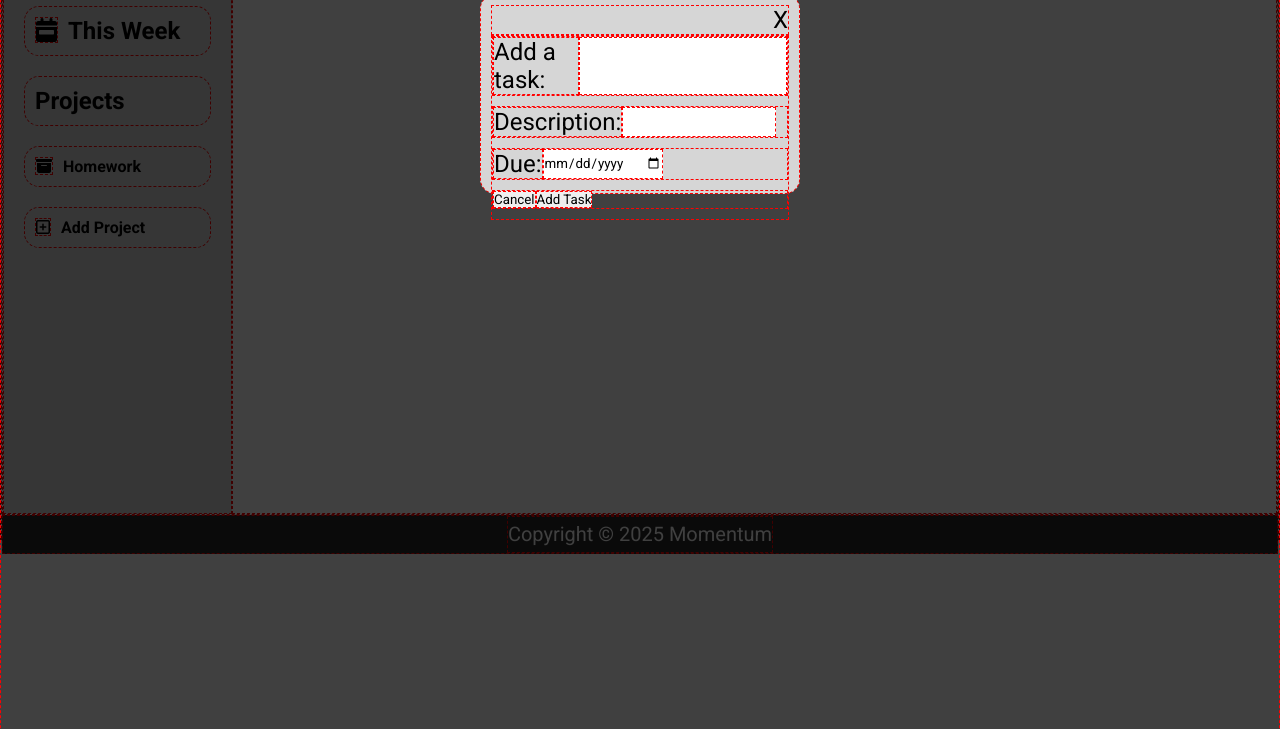
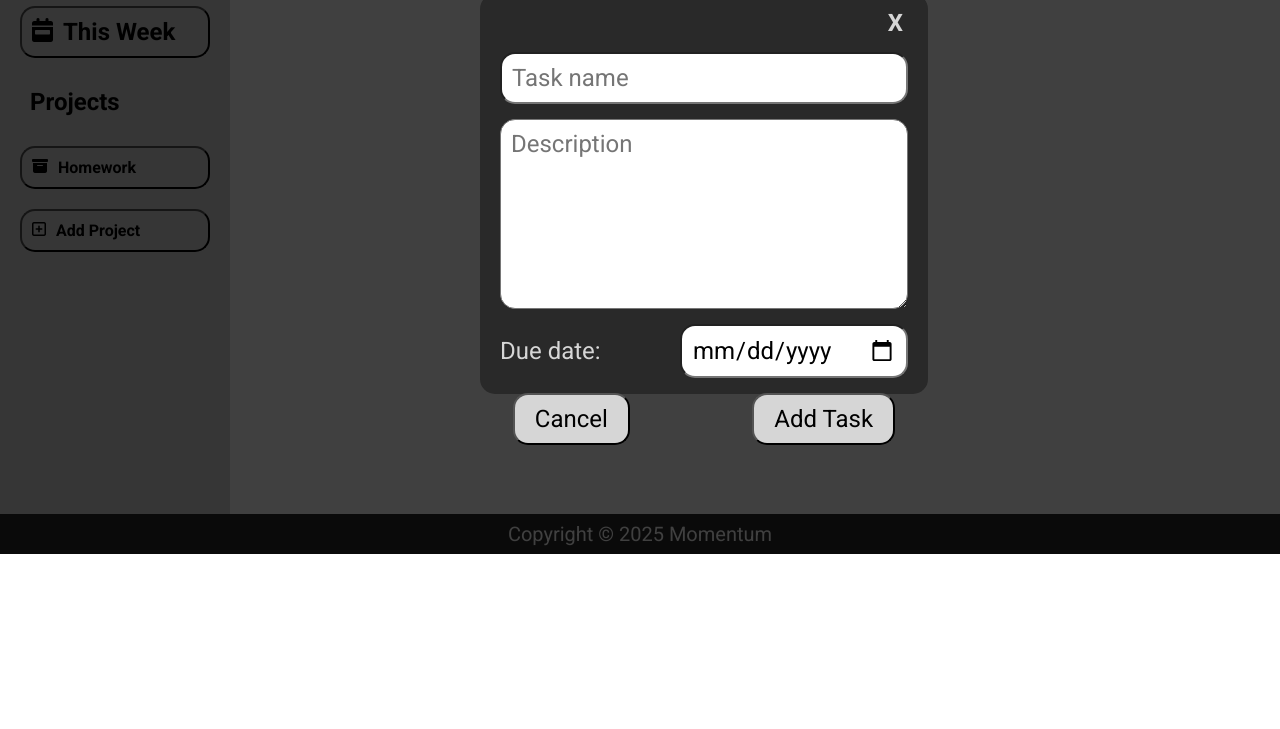
Before and after one commit to SaiefB/Momentum-ToDoList, a website built with webpack: page src/template.html in a window 1280 px wide. Shown: the part 246-975 px from the top of the page. After the commit the page ends 800 px from the top, so only its background shows below. Built offline with nearby package versions, Linux system fonts and the light colour scheme.

Commit message:
Added the modal for creating a new task

```diff
--- a/src/styles.css
+++ b/src/styles.css
@@ -3,7 +3,7 @@
 *{
   margin: 0;
   padding: 0;
-  border: 1px dashed rgb(255, 0, 0);
+  /* border: 1px dashed rgb(255, 0, 0); */
   box-sizing: border-box;
   font-family: "Roboto", serif;
 }
@@ -159,7 +159,7 @@ aside button:hover, aside p:hover {
   top: 0;
   left: 0;
   width: 100%;
-  height: 200%;
+  height: 100%;
   z-index: 10;
   background-color: rgba(0,0,0,0.75); /*dim the background*/
   display: block;
@@ -170,12 +170,12 @@ aside button:hover, aside p:hover {
   z-index: 11;
   display: block;
   position: fixed;
-  background-color: var(--accent-lightgrey);
-  padding: 10px;
+  background-color: var(--primary-black);
+  padding: 15px 20px;
   border-radius: 15px;
   font-size: 1.5rem;
-  width: 25%;
-  height: 25%;
+  width: 35%;
+  height: 50%;
   left: 50%;
   top: 50%;
   margin-top: -12.5%;
@@ -183,8 +183,11 @@ aside button:hover, aside p:hover {
 }
 
 .modalClose {
+  color: var(--accent-lightgrey);
   display: flex;
   justify-content: right;
+  font-weight: 700;
+  margin: 0 5px 10px 0;
 }
 
 .modalClose:hover {
@@ -193,16 +196,61 @@ aside button:hover, aside p:hover {
 }
 
 form div {
-  margin-bottom: 10px;
+  margin: 15px 0;
   display: flex;
-
 }
 
+input {
+  cursor: pointer;
+}
 
+.taskInputDiv input, .descriptionInputDiv textarea{
+  font-size: 1.5rem;
+  width: 100%;
+  padding: 10px;
+  border-radius: 15px;
+}
 
-.taskInputDiv input {
-  width: 100%;
+.descriptionInputDiv textarea {
+  height: 190px;
+}
+
+.dateInputDiv {
+  display: flex;
+  justify-content: space-between;
+}
+
+.dateInputDiv label {
+  color: var(--accent-lightgrey);
+  align-content: center;
+}
+
+.dateInputDiv input {
   font-size: 1.5rem;
+  padding: 10px;
+  border-radius: 15px;
+}
+
+.submitBtnSection {
+  display: flex;
+  justify-content: center;
+  gap: 30%;
+}
+
+.cancelBtn, .submit {
+  font-size: 1.5rem;
+  padding: 10px 20px;
+  border-radius: 15px;
+  background-color: var(--accent-lightgrey);
+  cursor: pointer;
+}
+
+.cancelBtn:hover {
+  background-color: var(--accent-grey);
+}
+
+.submit:hover {
+  background-color: var(--accent-blue);
 }
 
 
--- a/src/template.html
+++ b/src/template.html
@@ -59,17 +59,18 @@
             <form class="taskForm" action="">
 
                 <div class="taskInputDiv">
-                    <label for="task">Add a task: </label>
-                    <input class="task" type="text" id="task" name="task">
+                    <label for="task"></label>
+                    <input class="task" type="text" id="task" name="task" placeholder="Task name">
                 </div>
 
                 <div class="descriptionInputDiv">
-                    <label for="description">Description: </label>
-                    <input class="description" type="text" id="description" name="description">
+                    <label for="description"></label>
+                    <!-- <input class="description" type="text" id="description" name="description" placeholder="Description"> -->
+                    <textarea name="description" id="description" placeholder="Description"></textarea>
                 </div>
 
                 <div class="dateInputDiv">
-                    <label for="date">Due: </label>
+                    <label for="date">Due date: </label>
                     <input class="date" type="date" id="date" name="date">
                 </div>
 
```
